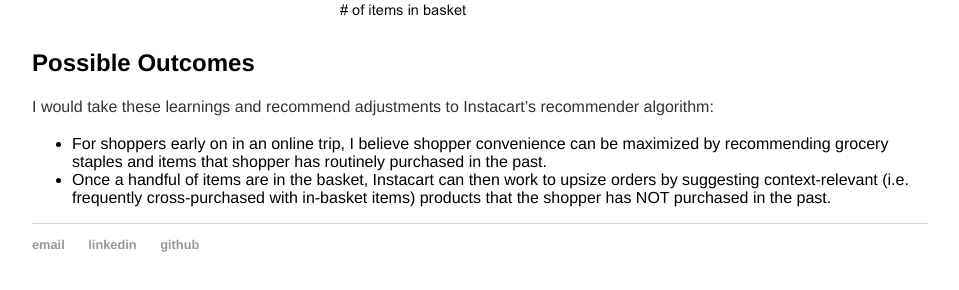
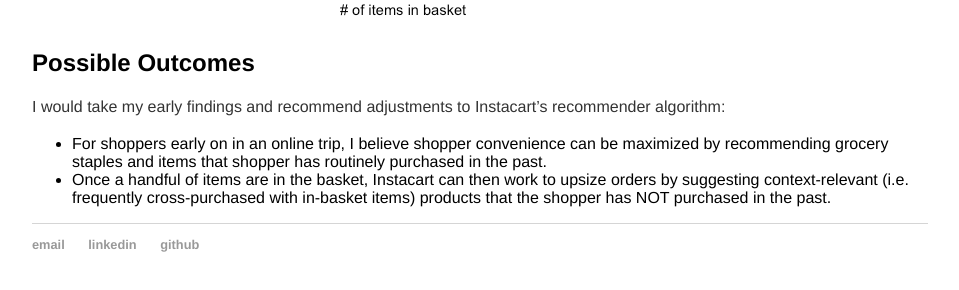
Before and after one commit to MatthewBrower/matthewbrower.github.io, a Jekyll site: the page built from _posts/2017-08-03-Instacart-Data-Analysis.md, in a window 1280 px wide and 900 px high, scrolled down 3251 px. Shown: the part 588-878 px from the top of the window, without its empty margins (160-1119 px from the left). Built offline with Jekyll 4.4.1, drawn with Linux system fonts in a browser that asks for light colours; our own code applies the rules of GitHub Pages for plain Markdown files.

Commit message:
Update 2017-08-03-Instacart-Data-Analysis.md

```diff
--- a/_posts/2017-08-03-Instacart-Data-Analysis.md
+++ b/_posts/2017-08-03-Instacart-Data-Analysis.md
@@ -110,7 +110,7 @@
 <img src="https://matthewbrower.github.io/img/Hackathon_Analysis_files/figure-markdown_github/unnamed-chunk-3-1.png">
 
 ## Possible Outcomes
-I would take these learnings and recommend adjustments to Instacart's recommender algorithm:
+I would take my early findings and recommend adjustments to Instacart's recommender algorithm:
 
 -   For shoppers early on in an online trip, I believe shopper convenience can be maximized by recommending grocery staples and items that shopper has routinely purchased in the past.
 -   Once a handful of items are in the basket, Instacart can then work to upsize orders by suggesting context-relevant (i.e. frequently cross-purchased with in-basket items) products that the shopper has NOT purchased in the past.
```
